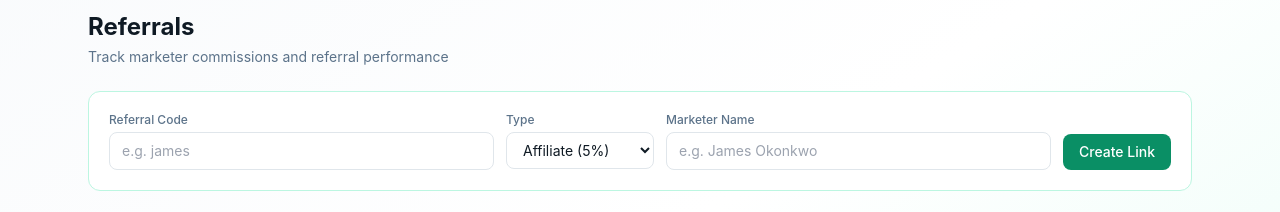
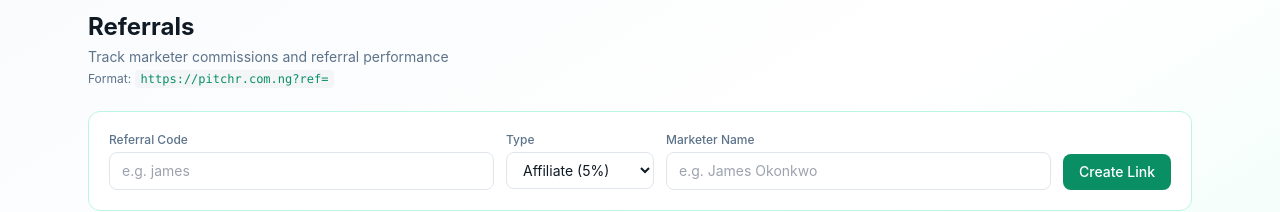
Before and after one commit to ogungbadeshalom/pitchr-mvp, a Next.js app in the folder frontend/: page /admin/referrals in a window 1280 px wide. Shown: the part 146-358 px from the top of the page. Built offline with nearby package versions, Linux system fonts and the light colour scheme; no server answers.

Commit message:
Add referral link format reference to admin page header and table rows

```diff
--- a/frontend/src/app/admin/referrals/page.tsx
+++ b/frontend/src/app/admin/referrals/page.tsx
@@ -78,6 +78,7 @@
         <div>
           <h1 className="text-2xl font-bold text-foreground">Referrals</h1>
           <p className="text-sm text-muted-foreground mt-1">Track marketer commissions and referral performance</p>
+          <p className="text-xs text-muted-foreground mt-1">Format: <code className="bg-muted px-1.5 py-0.5 rounded text-brand-600">https://pitchr.com.ng?ref=</code></p>
         </div>
       </div>
 
@@ -150,7 +151,8 @@
                 <tr key={l.code} className="border-b border-brand-50 dark:border-brand-800/50 hover:bg-muted/30 transition-colors">
                   <td className="px-4 py-3 font-medium text-foreground">{l.marketer_name}</td>
                   <td className="px-4 py-3">
-                    <code className="text-xs bg-muted px-2 py-1 rounded">{l.code}</code>
+                    <code className="text-xs bg-muted px-2 py-1 rounded select-all" title="pitchr.com.ng?ref={l.code}">{l.code}</code>
+                    <span className="text-xs text-muted-foreground ml-1.5">pitchr.com.ng?ref={l.code}</span>
                   </td>
                   <td className="px-4 py-3 text-right">{l.signups}</td>
                   <td className="px-4 py-3 text-right">₦{l.total_revenue.toLocaleString()}</td>
```
